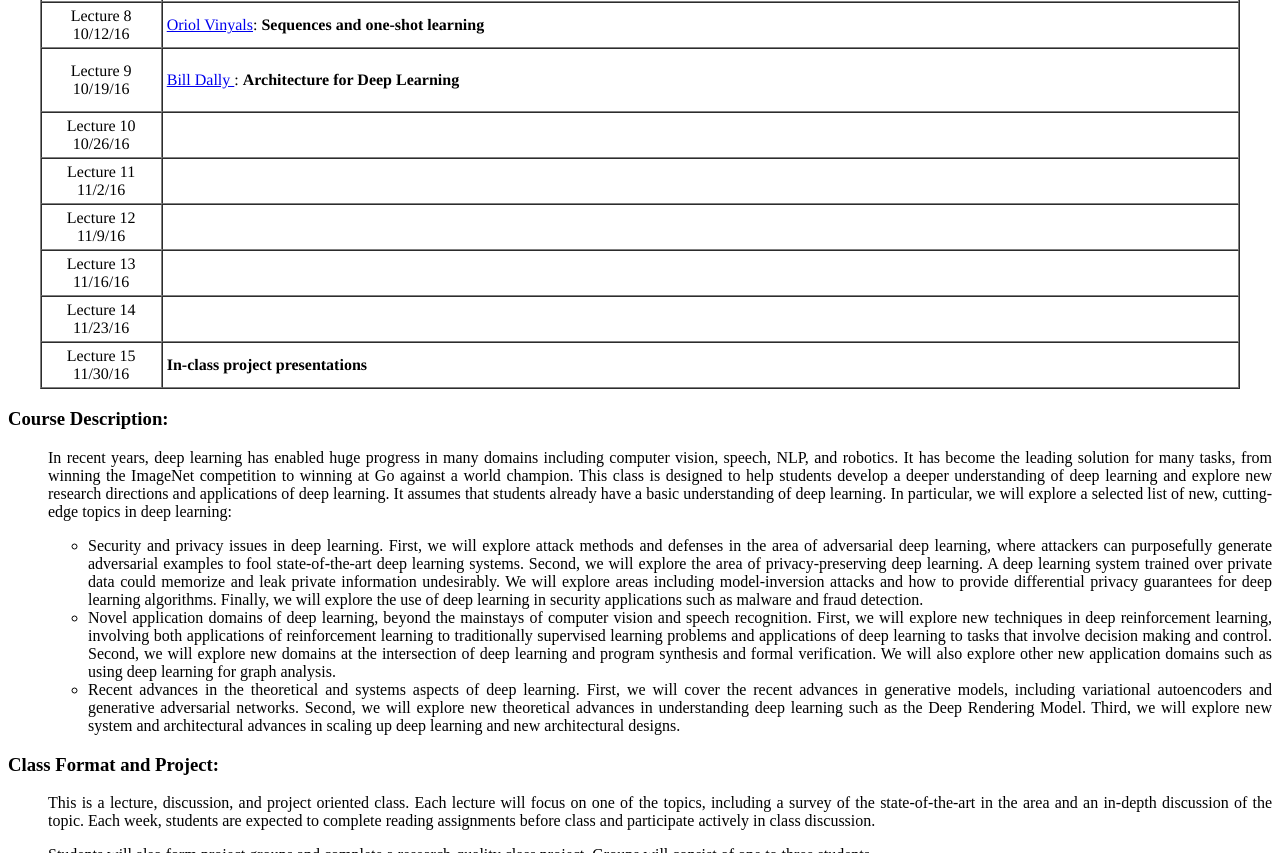
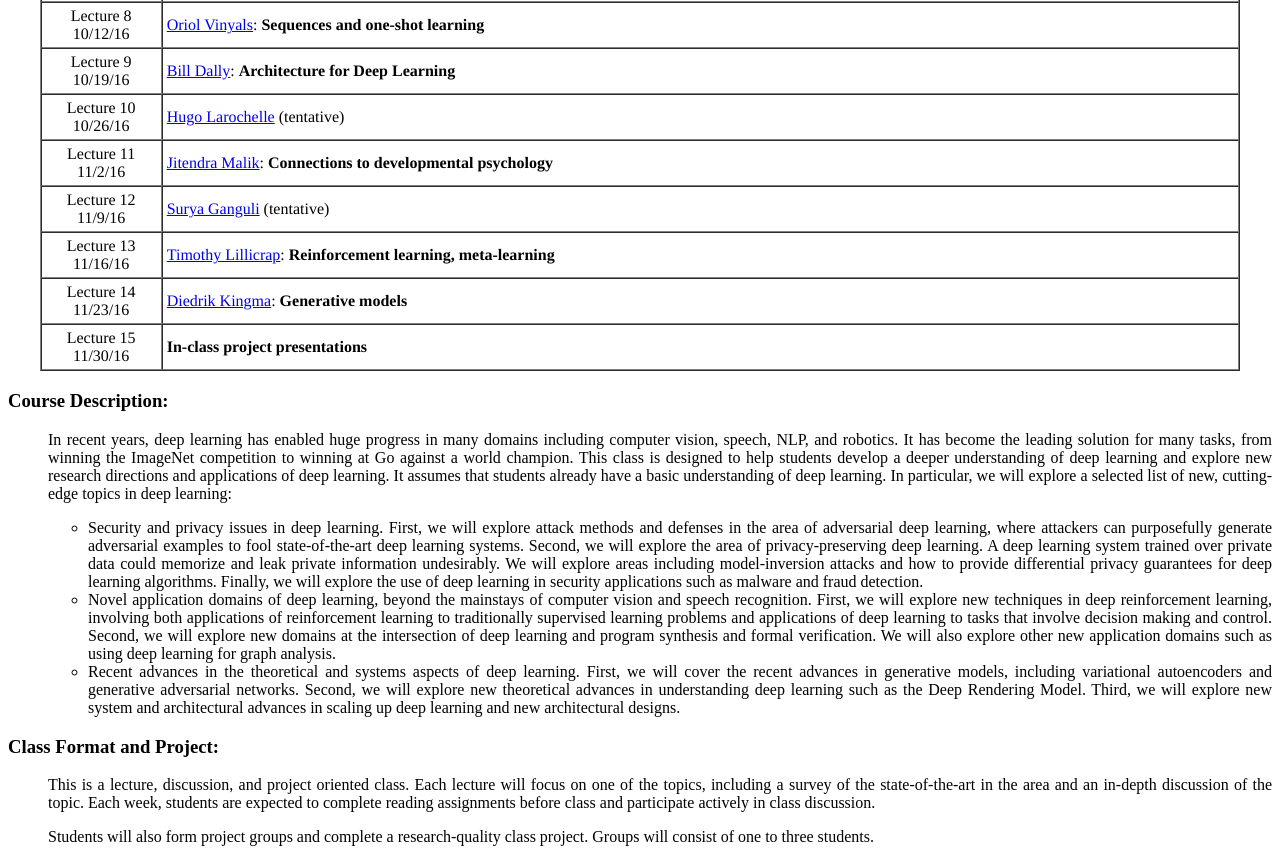
Before and after one commit to berkeley-deep-learning/cs294-dl-f16, a plain HTML site: page index.html in a window 1280 px wide. Shown: the part 1216-2069 px from the top of the page. Drawn offline with Linux system fonts and the light colour scheme.

Commit message:
Fill out rest of syllabus

```diff
--- a/index.html
+++ b/index.html
@@ -309,13 +309,11 @@ Background readings:
 
               <td >
                 <div class="lec-title">
-                  <b></b><br>
-                  <b></b> <a href=
+                  <a href=
                   "https://berkeley-deep-learning.github.io/cs294-dl-f16/guest_speakers.html#Lecture9">
-                 Bill Dally </a>:
+                 Bill Dally</a>:
 		  <b>Architecture for Deep Learning</b><br>
                 </div>
-<br>
               </td>
             </tr>
 
@@ -332,10 +330,9 @@ Background readings:
 
               <td >
                 <div class="lec-title">
-                  <b></b><br>
-                  <b></b> <a href=
+                  <a href=
                   "https://berkeley-deep-learning.github.io/cs294-dl-f16/guest_speakers.html#Lecture10">
-                  </a>
+                  Hugo Larochelle</a> (tentative)
                 </div>
               </td>
             </tr>
@@ -353,10 +350,10 @@ Background readings:
 
               <td >
                 <div class="lec-title">
-                  <b></b><br>
-                  <b></b> <a href=
+                  <a href=
                   "https://berkeley-deep-learning.github.io/cs294-dl-f16/guest_speakers.html#Lecture11">
-                  </a>
+                  Jitendra Malik</a>:
+                  <b>Connections to developmental psychology</b>
                 </div>
               </td>
             </tr>
@@ -374,10 +371,9 @@ Background readings:
 
               <td >
                 <div class="lec-title">
-                  <b></b><br>
-                  <b></b> <a href=
+                  <a href=
                   "https://berkeley-deep-learning.github.io/cs294-dl-f16/guest_speakers.html#Lecture12">
-                  </a>
+                  Surya Ganguli</a> (tentative)
                 </div>
               </td>
             </tr>
@@ -395,10 +391,10 @@ Background readings:
 
               <td >
                 <div class="lec-title">
-                  <b></b><br>
-                  <b></b> <a href=
+                  <a href=
                   "https://berkeley-deep-learning.github.io/cs294-dl-f16/guest_speakers.html#Lecture13">
-                  </a>
+                  Timothy Lillicrap</a>:
+                  <b>Reinforcement learning, meta-learning</b>
                 </div>
               </td>
             </tr>
@@ -416,10 +412,10 @@ Background readings:
 
               <td >
                 <div class="lec-title">
-                  <b></b><br>
-                  <b></b> <a href=
+                  <a href=
                   "https://berkeley-deep-learning.github.io/cs294-dl-f16/guest_speakers.html#Lecture14">
-                  </a>
+                  Diedrik Kingma</a>:
+                  <b>Generative models</b>
                 </div>
               </td>
             </tr>
```
